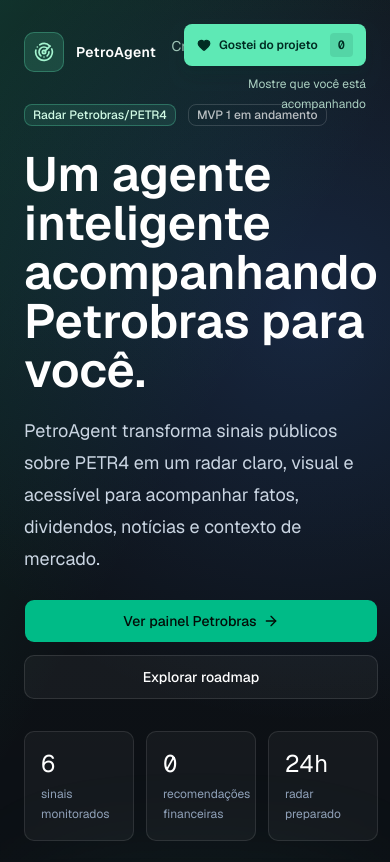
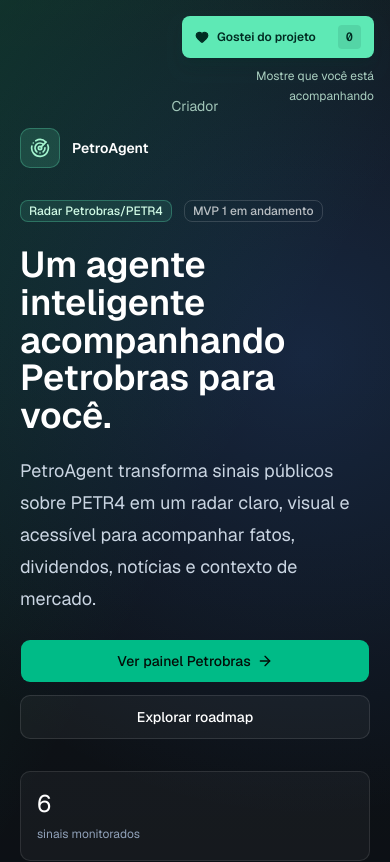
Before and after one commit to thalescampelodac/petro-agent, a Next.js app: page / in a window 390 px wide. Shown: the top 862 px of the page. Built offline with nearby package versions, Linux system fonts and the light colour scheme; no server answers; the database is empty.

Commit message:
feat: refina responsividade e acabamento visual

```diff
--- a/app/page.tsx
+++ b/app/page.tsx
@@ -120,22 +120,22 @@
       <section className="relative border-b border-white/10">
         <div className="absolute inset-0 bg-[linear-gradient(120deg,rgba(16,185,129,0.18),transparent_32%),radial-gradient(circle_at_78%_18%,rgba(59,130,246,0.18),transparent_28%),linear-gradient(180deg,rgba(255,255,255,0.04),transparent)]" />
         <a
-          className="absolute left-1/2 top-9 z-20 -translate-x-1/2 text-sm text-emerald-100/75 transition hover:text-emerald-100"
+          className="absolute left-1/2 top-24 z-20 -translate-x-1/2 text-sm text-emerald-100/75 transition hover:text-emerald-100 sm:top-9"
           href="#criador"
         >
           Criador
         </a>
-        <div className="absolute right-6 top-6 z-20 sm:right-8 sm:top-8">
+        <div className="absolute right-4 top-4 z-20 sm:right-8 sm:top-8">
           <LikeButton />
         </div>
-        <div className="relative mx-auto grid min-h-[92vh] w-full max-w-7xl gap-10 px-6 py-8 sm:py-10 lg:grid-cols-[1.02fr_0.98fr] lg:items-center lg:px-8">
+        <div className="relative mx-auto grid min-h-[92vh] w-full max-w-7xl gap-10 px-5 pb-10 pt-32 sm:px-6 sm:py-10 lg:grid-cols-[1.02fr_0.98fr] lg:items-center lg:px-8">
           <div className="flex flex-col gap-8">
-            <nav className="pr-44 sm:pr-72">
+            <nav className="max-w-[9rem] sm:max-w-none sm:pr-72 lg:pr-0">
               <div className="flex items-center gap-3">
                 <div className="flex size-10 items-center justify-center rounded-lg border border-emerald-300/30 bg-emerald-300/15">
                   <Radar className="size-5 text-emerald-200" />
                 </div>
-                <span className="text-sm font-semibold tracking-wide text-white">
+                <span className="text-sm font-semibold text-white">
                   PetroAgent
                 </span>
               </div>
@@ -152,7 +152,7 @@
               </div>
 
               <div className="space-y-5">
-                <h1 className="max-w-4xl text-5xl font-semibold leading-[1.02] text-white sm:text-6xl lg:text-7xl">
+                <h1 className="max-w-4xl text-4xl font-semibold leading-[1.05] text-white sm:text-6xl lg:text-7xl">
                   Um agente inteligente acompanhando Petrobras para você.
                 </h1>
                 <p className="max-w-2xl text-lg leading-8 text-slate-300">
@@ -188,7 +188,7 @@
               </div>
             </div>
 
-            <div className="grid max-w-2xl grid-cols-3 gap-3">
+            <div className="grid max-w-2xl gap-3 sm:grid-cols-3">
               {[
                 ["6", "sinais monitorados"],
                 ["0", "recomendações financeiras"],
@@ -209,7 +209,7 @@
         </div>
       </section>
 
-      <section className="mx-auto w-full max-w-7xl px-6 py-20 lg:px-8">
+      <section className="mx-auto w-full max-w-7xl px-5 py-16 sm:px-6 sm:py-20 lg:px-8">
         <SectionHeader
           eyebrow="Monitoramento"
           title="O que o agente monitora"
@@ -240,7 +240,7 @@
       </section>
 
       <section
-        className="border-y border-white/10 bg-white/[0.025] px-6 py-20 lg:px-8"
+        className="border-y border-white/10 bg-white/[0.025] px-5 py-16 sm:px-6 sm:py-20 lg:px-8"
         id="resumo"
       >
         <div className="mx-auto grid max-w-7xl gap-8 lg:grid-cols-[0.9fr_1.1fr] lg:items-center">
@@ -288,7 +288,7 @@
         </div>
       </section>
 
-      <section className="mx-auto w-full max-w-7xl px-6 py-20 lg:px-8">
+      <section className="mx-auto w-full max-w-7xl px-5 py-16 sm:px-6 sm:py-20 lg:px-8">
         <SectionHeader
           eyebrow="Método"
           title="Como funciona"
@@ -323,7 +323,7 @@
         </div>
       </section>
 
-      <section className="border-y border-white/10 bg-[#091017] px-6 py-20 lg:px-8">
+      <section className="border-y border-white/10 bg-[#091017] px-5 py-16 sm:px-6 sm:py-20 lg:px-8">
         <div className="mx-auto max-w-7xl" id="roadmap">
           <SectionHeader
             eyebrow="Roadmap"
@@ -362,7 +362,7 @@
         </div>
       </section>
 
-      <section className="mx-auto w-full max-w-7xl px-6 py-20 lg:px-8" id="criador">
+      <section className="mx-auto w-full max-w-7xl px-5 py-16 sm:px-6 sm:py-20 lg:px-8" id="criador">
         <div className="grid gap-8 lg:grid-cols-[0.95fr_1.05fr] lg:items-center">
           <SectionHeader
             eyebrow="Criador"
@@ -398,7 +398,7 @@
         </div>
       </section>
 
-      <footer className="border-t border-white/10 px-6 py-8 text-sm text-slate-500 lg:px-8">
+      <footer className="border-t border-white/10 px-5 py-8 text-sm text-slate-500 sm:px-6 lg:px-8">
         <div className="mx-auto flex max-w-7xl flex-col gap-3 md:flex-row md:items-center md:justify-between">
           <p>PetroAgent é informativo e experimental.</p>
           <p>Não constitui recomendação de compra, venda ou manutenção.</p>
@@ -468,7 +468,7 @@
 
 function HeroDashboard() {
   return (
-    <div className="relative min-h-[520px]">
+    <div className="relative min-h-[430px] sm:min-h-[520px]">
       <div className="absolute inset-x-4 top-4 h-56 rounded-[2rem] border border-emerald-300/20 bg-emerald-300/10 blur-3xl" />
       <Card className="relative overflow-hidden border-white/10 bg-[#0b1218]/90 shadow-2xl shadow-black/50 backdrop-blur">
         <CardHeader className="border-b border-white/10">
--- a/app/petrobras/page.tsx
+++ b/app/petrobras/page.tsx
@@ -50,9 +50,9 @@
   } = await getPetrobrasDashboardData();
 
   return (
-    <main className="dark min-h-screen bg-[#070b10] text-foreground">
+    <main className="dark min-h-screen overflow-hidden bg-[#070b10] text-foreground">
       <section className="border-b border-white/10 bg-[radial-gradient(circle_at_78%_8%,rgba(16,185,129,0.18),transparent_26%),radial-gradient(circle_at_18%_0%,rgba(14,165,233,0.12),transparent_24%),linear-gradient(180deg,rgba(255,255,255,0.045),transparent)]">
-        <div className="mx-auto flex w-full max-w-7xl flex-col gap-8 px-6 py-8 lg:px-8">
+        <div className="mx-auto flex w-full max-w-7xl flex-col gap-8 px-5 py-7 sm:px-6 sm:py-8 lg:px-8">
           <nav className="flex flex-col gap-4 sm:flex-row sm:items-center sm:justify-between">
             <Link
               className={buttonVariants({
@@ -128,7 +128,7 @@
         </div>
       </section>
 
-      <section className="mx-auto grid w-full max-w-7xl gap-6 px-6 py-8 lg:grid-cols-[1.15fr_0.85fr] lg:px-8">
+      <section className="mx-auto grid w-full max-w-7xl gap-6 px-5 py-6 sm:px-6 sm:py-8 lg:grid-cols-[1.15fr_0.85fr] lg:px-8">
         <div className="space-y-6">
           <div className="grid gap-3 sm:grid-cols-2 xl:grid-cols-4">
             {panelMetrics.map((metric) => (
@@ -179,7 +179,7 @@
               </CardDescription>
             </CardHeader>
             <CardContent>
-              <div className="flex h-48 items-end gap-2 rounded-lg border border-white/10 bg-black/20 p-4">
+              <div className="flex h-40 items-end gap-1.5 rounded-lg border border-white/10 bg-black/20 p-3 sm:h-48 sm:gap-2 sm:p-4">
                 {[48, 66, 54, 78, 61, 88, 72, 83, 69, 91].map((height, index) => (
                   <div
                     className="flex-1 rounded-t bg-gradient-to-t from-emerald-500/35 to-emerald-200"
--- a/components/landing/like-button.tsx
+++ b/components/landing/like-button.tsx
@@ -139,24 +139,24 @@
   }
 
   return (
-    <div className="flex max-w-[13rem] flex-col items-end gap-2 text-right sm:max-w-none">
+    <div className="flex max-w-[12.5rem] flex-col items-end gap-2 text-right sm:max-w-none">
       <button
         aria-label="Gostei do projeto"
         className={cn(
-          "group flex items-center justify-between gap-3 rounded-md border border-emerald-300/25 bg-emerald-300 px-3 py-2 text-xs font-semibold text-emerald-950 shadow-lg shadow-emerald-950/20 transition duration-200 hover:-translate-y-0.5 hover:bg-emerald-200 focus-visible:outline-none focus-visible:ring-2 focus-visible:ring-emerald-200 sm:px-4 sm:text-sm",
+          "group flex w-full items-center justify-between gap-2 rounded-md border border-emerald-300/25 bg-emerald-300 px-3 py-2 text-xs font-semibold text-emerald-950 shadow-lg shadow-emerald-950/20 transition duration-200 hover:-translate-y-0.5 hover:bg-emerald-200 focus-visible:outline-none focus-visible:ring-2 focus-visible:ring-emerald-200 sm:w-auto sm:gap-3 sm:px-4 sm:text-sm",
           isPopping && "scale-[1.03]",
         )}
         type="button"
         onClick={handleClick}
       >
-        <span className="flex items-center gap-2">
+        <span className="flex min-w-0 items-center gap-2">
           <Heart
             className={cn(
               "size-3.5 fill-emerald-950 transition-transform duration-300 group-hover:scale-110 sm:size-4",
               isPopping && "rotate-[-10deg] scale-125",
             )}
           />
-          Gostei do projeto
+          <span className="truncate">Gostei do projeto</span>
         </span>
         <span className="rounded bg-emerald-950/10 px-2 py-1 font-mono text-xs">
           {typeof count === "number" ? count.toLocaleString("pt-BR") : "..."}
```
Also changed, not shown: app/petrobras/components.tsx (+8 -8 lines).
